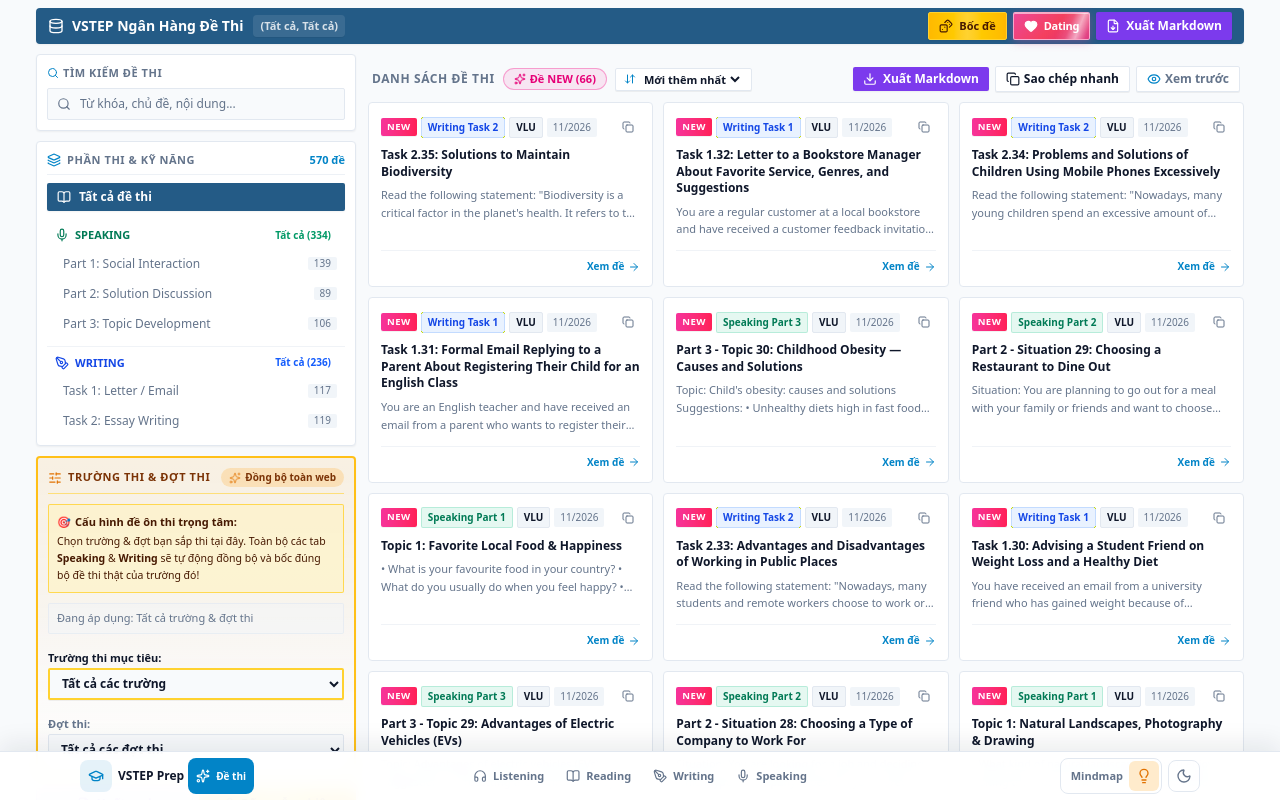
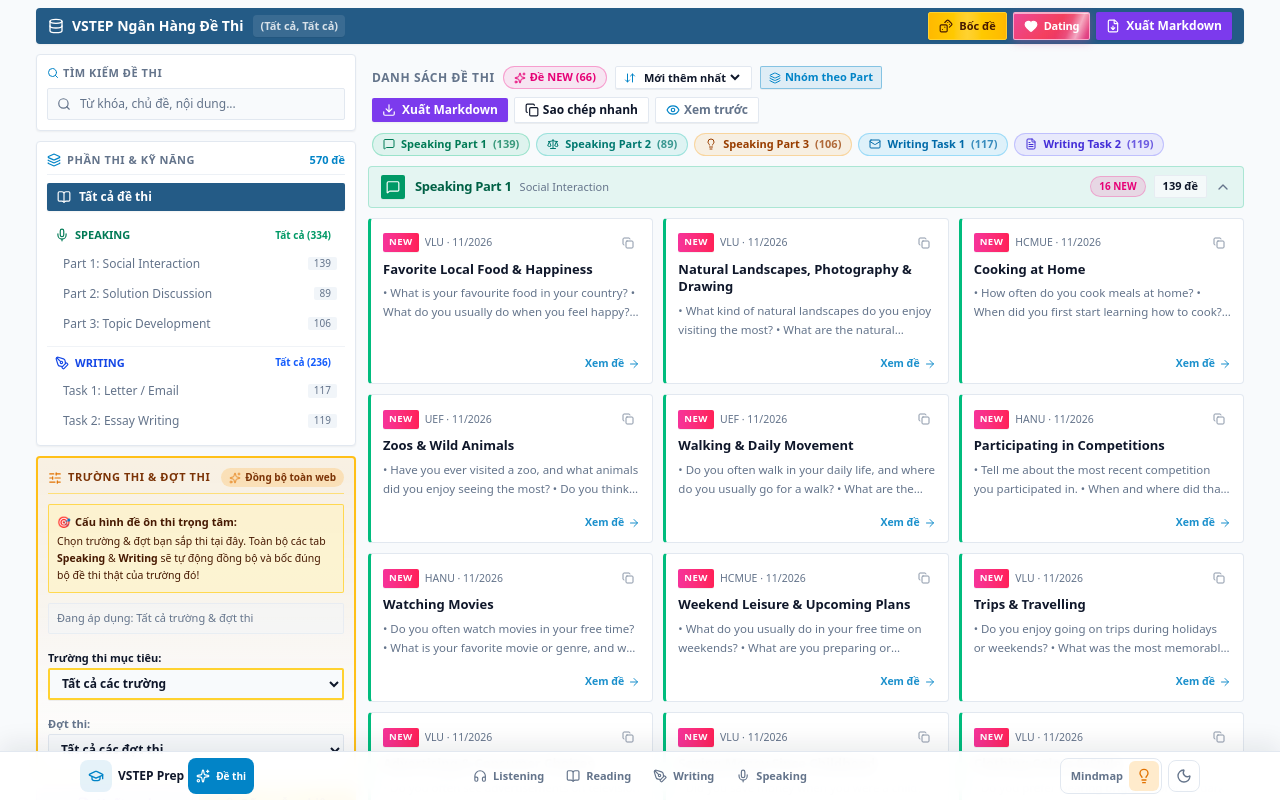
Before and after one commit to dangnk146/vstep, a Next.js app: page /prompts in a window 1280 px wide. Built offline with nearby package versions, Linux system fonts and the light colour scheme.

Commit message:
feat: add PromptList component for rendering and managing exam prompts

```diff
--- a/src/app/prompts/components/PromptList.tsx
+++ b/src/app/prompts/components/PromptList.tsx
@@ -1,17 +1,30 @@
 'use client';
 
-import React from 'react';
+import React, { useMemo, useState } from 'react';
 import {
   ArrowDownUp,
   ArrowRight,
   Check,
+  ChevronDown,
+  ChevronUp,
   Copy,
   Download,
   Eye,
+  FileText,
+  Layers,
+  LayoutGrid,
+  Lightbulb,
   LoaderCircle,
+  Mail,
+  MessageSquare,
+  Scale,
   Sparkles,
 } from 'lucide-react';
-import { getExamCategory, toReadablePromptText, type ExamPrompt } from '@/utils/examPrompts';
+import {
+  toReadablePromptText,
+  type ExamCategory,
+  type ExamPrompt,
+} from '@/utils/examPrompts';
 import type { PromptSortMode } from '../types';
 
 interface PromptListProps {
@@ -33,6 +46,131 @@ interface PromptListProps {
   onOpenExportCurrent: () => void;
 }
 
+type CategoryStyle = {
+  id: ExamCategory;
+  shortLabel: string;
+  label: string;
+  subtitle: string;
+  icon: React.ComponentType<{ className?: string }>;
+  cardBorderLeft: string;
+  badgeClass: string;
+  headerBg: string;
+  headerBorder: string;
+  iconBox: string;
+  titleColor: string;
+  jumpPill: string;
+};
+
+const CATEGORY_ORDER: ExamCategory[] = [
+  'speaking-part1',
+  'speaking-part2',
+  'speaking-part3',
+  'writing-task1',
+  'writing-task2',
+];
+
+const CATEGORY_STYLES: Record<ExamCategory, CategoryStyle> = {
+  'speaking-part1': {
+    id: 'speaking-part1',
+    shortLabel: 'SP Part 1',
+    label: 'Speaking Part 1',
+    subtitle: 'Social Interaction',
+    icon: MessageSquare,
+    cardBorderLeft: 'border-l-emerald-500',
+    badgeClass:
+      'bg-emerald-500/12 text-emerald-700 dark:text-emerald-300 border border-emerald-500/25',
+    headerBg: 'bg-emerald-500/8 dark:bg-emerald-500/12',
+    headerBorder: 'border-emerald-500/25',
+    iconBox: 'bg-emerald-600 text-white',
+    titleColor: 'text-emerald-800 dark:text-emerald-300',
+    jumpPill:
+      'border-emerald-500/30 bg-emerald-500/10 text-emerald-700 dark:text-emerald-300 hover:bg-emerald-500/20',
+  },
+  'speaking-part2': {
+    id: 'speaking-part2',
+    shortLabel: 'SP Part 2',
+    label: 'Speaking Part 2',
+    subtitle: 'Solution Discussion',
+    icon: Scale,
+    cardBorderLeft: 'border-l-teal-500',
+    badgeClass:
+      'bg-teal-500/12 text-teal-700 dark:text-teal-300 border border-teal-500/25',
+    headerBg: 'bg-teal-500/8 dark:bg-teal-500/12',
+    headerBorder: 'border-teal-500/25',
+    iconBox: 'bg-teal-600 text-white',
+    titleColor: 'text-teal-800 dark:text-teal-300',
+    jumpPill:
+      'border-teal-500/30 bg-teal-500/10 text-teal-700 dark:text-teal-300 hover:bg-teal-500/20',
+  },
+  'speaking-part3': {
+    id: 'speaking-part3',
+    shortLabel: 'SP Part 3',
+    label: 'Speaking Part 3',
+    subtitle: 'Topic Development',
+    icon: Lightbulb,
+    cardBorderLeft: 'border-l-amber-500',
+    badgeClass:
+      'bg-amber-500/14 text-amber-800 dark:text-amber-300 border border-amber-500/30',
+    headerBg: 'bg-amber-500/8 dark:bg-amber-500/12',
+    headerBorder: 'border-amber-500/25',
+    iconBox: 'bg-amber-500 text-white',
+    titleColor: 'text-amber-800 dark:text-amber-300',
+    jumpPill:
+      'border-amber-500/30 bg-amber-500/10 text-amber-800 dark:text-amber-300 hover:bg-amber-500/20',
+  },
+  'writing-task1': {
+    id: 'writing-task1',
+    shortLabel: 'WR Task 1',
+    label: 'Writing Task 1',
+    subtitle: 'Letter / Email',
+    icon: Mail,
+    cardBorderLeft: 'border-l-sky-500',
+    badgeClass:
+      'bg-sky-500/12 text-sky-700 dark:text-sky-300 border border-sky-500/25',
+    headerBg: 'bg-sky-500/8 dark:bg-sky-500/12',
+    headerBorder: 'border-sky-500/25',
+    iconBox: 'bg-sky-600 text-white',
+    titleColor: 'text-sky-800 dark:text-sky-300',
+    jumpPill:
+      'border-sky-500/30 bg-sky-500/10 text-sky-700 dark:text-sky-300 hover:bg-sky-500/20',
+  },
+  'writing-task2': {
+    id: 'writing-task2',
+    shortLabel: 'WR Task 2',
+    label: 'Writing Task 2',
+    subtitle: 'Essay Writing',
+    icon: FileText,
+    cardBorderLeft: 'border-l-indigo-500',
+    badgeClass:
+      'bg-indigo-500/12 text-indigo-700 dark:text-indigo-300 border border-indigo-500/25',
+    headerBg: 'bg-indigo-500/8 dark:bg-indigo-500/12',
+    headerBorder: 'border-indigo-500/25',
+    iconBox: 'bg-indigo-600 text-white',
+    titleColor: 'text-indigo-800 dark:text-indigo-300',
+    jumpPill:
+      'border-indigo-500/30 bg-indigo-500/10 text-indigo-700 dark:text-indigo-300 hover:bg-indigo-500/20',
+  },
+};
+
+function cleanCardTitle(title: string): string {
+  return (
+    title
+      .replace(/^Part\s*[123]\s*[-–:]?\s*(?:Situation|Topic)\s*\d*\s*:\s*/i, '')
+      .replace(/^Topic\s*\d+\s*:\s*/i, '')
+      .replace(/^Task\s*[12](?:\.\d+)?\s*:\s*/i, '')
+      .trim() || title
+  );
+}
+
+function cleanCardSnippet(content: string): string {
+  return toReadablePromptText(content)
+    .replace(/^Read the following statement:\s*/i, '')
+    .replace(/^Situation:\s*/i, '')
+    .replace(/^Topic:\s*/i, '')
+    .replace(/\s+/g, ' ')
+    .trim();
+}
+
 export function PromptList({
   prompts,
   isLoading,
@@ -51,6 +189,113 @@ export function PromptList({
   onDownloadCurrent,
   onOpenExportCurrent,
 }: PromptListProps) {
+  const [groupByPart, setGroupByPart] = useState(true);
+  const [collapsedSections, setCollapsedSections] = useState<Partial<Record<ExamCategory, boolean>>>({});
+
+  const groupedSections = useMemo(() => {
+    const map = new Map<ExamCategory, ExamPrompt[]>();
+    for (const p of prompts) {
+      const list = map.get(p.category) || [];
+      list.push(p);
+      map.set(p.category, list);
+    }
+    return CATEGORY_ORDER.map((catId) => ({
+      meta: CATEGORY_STYLES[catId],
+      items: map.get(catId) || [],
+    })).filter((section) => section.items.length > 0);
+  }, [prompts]);
+
+  const hasMultipleParts = groupedSections.length > 1;
+  const shouldRenderGrouped = groupByPart && hasMultipleParts;
+
+  const toggleSection = (catId: ExamCategory) => {
+    setCollapsedSections((prev) => ({ ...prev, [catId]: !prev[catId] }));
+  };
+
+  const jumpToSection = (catId: ExamCategory) => {
+    setCollapsedSections((prev) => ({ ...prev, [catId]: false }));
+    const el = document.getElementById(`prompt-group-${catId}`);
+    el?.scrollIntoView({ behavior: 'smooth', block: 'start' });
+  };
+
+  const renderCard = (prompt: ExamPrompt, showCategoryBadge: boolean) => {
+    const isSelected = selectedPromptId === prompt.id;
+    const style = CATEGORY_STYLES[prompt.category];
+    const isCardCopied = copiedPromptId === prompt.id;
+    const metaLine = [prompt.school, prompt.batch].filter(Boolean).join(' · ');
+
+    return (
+      <div
+        key={prompt.id}
+        onClick={() => onSelectPrompt(prompt)}
+        className={`group relative flex flex-col justify-between rounded-sm border border-l-3 ${style.cardBorderLeft} p-3 text-left transition hover:shadow-sm cursor-pointer ${
+          isSelected
+            ? 'border-[#245b86] bg-[#245b86]/6 ring-1 ring-[#245b86]/30'
+            : 'border-border bg-card hover:border-primary/45'
+        }`}
+      >
+        <div>
+          {/* Clean Top Meta Row */}
+          <div className="mb-1.5 flex items-center justify-between gap-1.5">
+            <div className="flex flex-wrap items-center gap-1.5 min-w-0">
+              {prompt.isNew && (
+                <span className="inline-flex items-center rounded-xs bg-gradient-to-r from-pink-500 to-rose-500 px-1.5 py-0.5 text-[9.5px] font-black uppercase tracking-wider text-white shadow-2xs shrink-0">
+                  NEW
+                </span>
+              )}
+              {showCategoryBadge && (
+                <span
+                  className={`rounded-xs px-1.5 py-0.5 text-[10px] font-bold shrink-0 ${style.badgeClass}`}
+                >
+                  {style.label}
+                </span>
+              )}
+              {metaLine && (
+                <span className="text-[10.5px] font-medium text-muted-foreground truncate">
+                  {metaLine}
+                </span>
+              )}
+            </div>
+
+            <button
+              type="button"
+              onClick={(e) => {
+                e.stopPropagation();
+                onCopyPrompt(prompt);
+              }}
+              title="Sao chép nhanh đề này"
+              className="grid h-6 w-6 shrink-0 place-items-center rounded-xs text-muted-foreground opacity-75 group-hover:opacity-100 hover:bg-muted hover:text-foreground transition cursor-pointer"
+            >
+              {isCardCopied ? (
+                <Check className="h-3 w-3 text-emerald-600" />
+              ) : (
+                <Copy className="h-3 w-3" />
+              )}
+            </button>
+          </div>
+
+          {/* Crisp De-noised Topic Title */}
+          <h3 className="text-[13px] font-extrabold leading-snug text-foreground group-hover:text-primary transition-colors">
+            {cleanCardTitle(prompt.title)}
+          </h3>
+
+          {/* Clean 2-Line Snippet */}
+          <p className="mt-1.5 line-clamp-2 text-[11.5px] leading-relaxed text-muted-foreground font-sans">
+            {cleanCardSnippet(prompt.content)}
+          </p>
+        </div>
+
+        {/* Minimal Footer */}
+        <div className="mt-2.5 flex items-center justify-end pt-1.5 text-[10.5px]">
+          <span className="flex items-center gap-1 font-bold text-primary/90 group-hover:text-primary group-hover:translate-x-0.5 transition-all">
+            <span>Xem đề</span>
+            <ArrowRight className="h-3 w-3" />
+          </span>
+        </div>
+      </div>
+    );
+  };
+
   return (
     <section aria-label="Danh sách đề thi" className="space-y-2.5">
       {/* List Toolbar */}
@@ -97,11 +342,35 @@ export function PromptList({
               </select>
             </div>
           )}
+
+          {!isLoading && hasMultipleParts && (
+            <button
+              type="button"
+              onClick={() => setGroupByPart((prev) => !prev)}
+              title={groupByPart ? 'Đang nhóm theo từng Part — bấm để xem trộn chung' : 'Đang xem trộn chung — bấm để nhóm theo từng Part'}
+              className={`inline-flex items-center gap-1 rounded-xs border px-2 py-0.5 text-[11px] font-bold transition cursor-pointer shadow-2xs ${
+                groupByPart
+                  ? 'border-primary/40 bg-primary/10 text-primary'
+                  : 'border-border bg-card text-muted-foreground hover:text-foreground'
+              }`}
+            >
+              {groupByPart ? (
+                <>
+                  <Layers className="h-3 w-3 shrink-0" />
+                  <span>Nhóm theo Part</span>
+                </>
+              ) : (
+                <>
+                  <LayoutGrid className="h-3 w-3 shrink-0" />
+                  <span>Trộn chung</span>
+                </>
+              )}
+            </button>
+          )}
         </div>
 
         {!isLoading && prompts.length > 0 && (
           <div className="flex flex-wrap items-center gap-1.5">
-            {/* 1. NÚT XUẤT MARKDOWN TRỰC TIẾP - MÀU TÍM NỔI BẬT */}
             <button
               type="button"
               onClick={onDownloadCurrent}
@@ -117,7 +386,6 @@ export function PromptList({
               <span>{isDownloading ? 'Đang tải file...' : 'Xuất Markdown'}</span>
             </button>
 
-            {/* 2. NÚT SAO CHÉP NHANH TOÀN BỘ KẾT QUẢ ĐANG LỌC */}
             <button
               type="button"
               onClick={onCopyAll}
@@ -137,7 +405,6 @@ export function PromptList({
               )}
             </button>
 
-            {/* 3. NÚT XEM TRƯỚC (PREVIEW MODAL) */}
             <button
               type="button"
               onClick={onOpenExportCurrent}
@@ -151,10 +418,30 @@ export function PromptList({
         )}
       </div>
 
+      {/* Quick-Jump Color Pills across Part Sections */}
+      {!isLoading && shouldRenderGrouped && (
+        <div className="flex flex-wrap items-center gap-1.5 px-1">
+          {groupedSections.map(({ meta, items }) => {
+            const Icon = meta.icon;
+            return (
+              <button
+                key={meta.id}
+                type="button"
+                onClick={() => jumpToSection(meta.id)}
+                className={`inline-flex items-center gap-1.5 rounded-full border px-2.5 py-0.5 text-[11px] font-bold transition active:scale-95 cursor-pointer ${meta.jumpPill}`}
+              >
+                <Icon className="h-3 w-3 shrink-0" />
+                <span>{meta.label}</span>
+                <span className="opacity-75">({items.length})</span>
+              </button>
+            );
+          })}
+        </div>
+      )}
+
       {/* SKELETON LOADING STATE */}
       {isLoading ? (
         <div className="space-y-3 animate-fade-in">
-          {/* Shimmer loading banner */}
           <div className="flex items-center justify-between rounded-xs border border-border bg-card p-3 shadow-xs">
             <div className="flex items-center gap-2.5">
               <LoaderCircle className="h-4 w-4 animate-spin text-[#7c3aed]" />
@@ -163,8 +450,7 @@ export function PromptList({
             <span className="text-[11px] text-muted-foreground animate-pulse">Vui lòng đợi giây lát</span>
           </div>
 
-          {/* Grid Skeleton Cards */}
-          <div className="grid grid-cols-1 gap-2.5 sm:grid-cols-2 lg:grid-cols-3 xl:grid-cols-3 2xl:grid-cols-4">
+          <div className="grid grid-cols-1 gap-2.5 sm:grid-cols-2 lg:grid-cols-3 2xl:grid-cols-4">
             {Array.from({ length: 8 }).map((_, idx) => (
               <div
                 key={idx}
@@ -172,7 +458,6 @@ export function PromptList({
               >
                 <div className="flex items-center gap-1.5">
                   <div className="h-4 w-20 rounded-xs bg-muted" />
-                  <div className="h-4 w-12 rounded-xs bg-muted" />
                   <div className="h-4 w-14 rounded-xs bg-muted" />
                 </div>
                 <div className="h-4 w-4/5 rounded-xs bg-muted" />
@@ -180,103 +465,78 @@ export function PromptList({
                   <div className="h-3 w-full rounded-xs bg-muted/60" />
                   <div className="h-3 w-5/6 rounded-xs bg-muted/60" />
                 </div>
-                <div className="flex justify-between items-center pt-2.5 border-t border-border/40">
-                  <div className="h-3 w-24 rounded-xs bg-muted/60" />
-                  <div className="h-3 w-14 rounded-xs bg-muted/60" />
-                </div>
               </div>
             ))}
           </div>
         </div>
       ) : prompts.length > 0 ? (
-        /* PROMPTS GRID */
-        <div className="grid grid-cols-1 gap-2.5 sm:grid-cols-2 lg:grid-cols-3 xl:grid-cols-3 2xl:grid-cols-4">
-          {prompts.map((prompt) => {
-            const isSelected = selectedPromptId === prompt.id;
-            const isSpeaking = prompt.category.startsWith('speaking-');
-            const category = getExamCategory(prompt.category);
-            const isCardCopied = copiedPromptId === prompt.id;
+        shouldRenderGrouped ? (
+          /* GROUPED BY PART SECTIONS (Clean visual separation between Speaking P1/P2/P3 & Writing T1/T2) */
+          <div className="space-y-4">
+            {groupedSections.map(({ meta, items }) => {
+              const Icon = meta.icon;
+              const isCollapsed = Boolean(collapsedSections[meta.id]);
+              const sectionNewCount = items.filter((p) => p.isNew).length;
 
               return (
                 <div
-                key={prompt.id}
-                onClick={() => onSelectPrompt(prompt)}
-                className={`group relative flex flex-col justify-between rounded-sm border p-3 text-left transition hover:shadow-xs cursor-pointer ${
-                  isSelected
-                    ? 'border-[#245b86] bg-[#245b86]/5'
-                    : 'border-border bg-card hover:border-primary/50'
-                }`}
+                  key={meta.id}
+                  id={`prompt-group-${meta.id}`}
+                  className="scroll-mt-3 space-y-2.5"
                 >
-                <div>
-                  {/* Header Tags & Quick Copy Button */}
-                  <div className="mb-2 flex items-center justify-between gap-1">
-                    <div className="flex flex-wrap items-center gap-1">
-                      {prompt.isNew && (
-                        <span className="inline-flex items-center rounded-xs bg-gradient-to-r from-pink-500 to-rose-500 px-1.5 py-0.5 text-[9.5px] font-black uppercase tracking-wider text-white shadow-2xs">
-                          NEW
+                  {/* Section Header */}
+                  <button
+                    type="button"
+                    onClick={() => toggleSection(meta.id)}
+                    className={`flex w-full items-center justify-between gap-2 rounded-sm border ${meta.headerBorder} ${meta.headerBg} px-3 py-2 text-left transition hover:brightness-98 dark:hover:brightness-110 cursor-pointer`}
+                  >
+                    <div className="flex items-center gap-2.5 min-w-0">
+                      <span className={`grid h-6 w-6 shrink-0 place-items-center rounded-xs shadow-2xs ${meta.iconBox}`}>
+                        <Icon className="h-3.5 w-3.5" />
+                      </span>
+                      <div className="flex flex-wrap items-baseline gap-x-2 gap-y-0.5 min-w-0">
+                        <h2 className={`text-xs sm:text-[13px] font-black tracking-tight ${meta.titleColor}`}>
+                          {meta.label}
+                        </h2>
+                        <span className="text-[11px] font-medium text-muted-foreground">
+                          {meta.subtitle}
+                        </span>
+                      </div>
+                    </div>
+
+                    <div className="flex items-center gap-2 shrink-0">
+                      {sectionNewCount > 0 && (
+                        <span className="rounded-full bg-pink-500/15 border border-pink-500/30 px-2 py-0.5 text-[10px] font-black text-pink-600 dark:text-pink-400">
+                          {sectionNewCount} NEW
                         </span>
                       )}
-                      <span
-                        className={`rounded-xs px-1.5 py-0.5 text-[10px] font-bold ${
-                          isSpeaking
-                            ? 'bg-emerald-500/10 text-emerald-700 dark:text-emerald-400 border border-emerald-500/20'
-                            : 'bg-blue-500/10 text-blue-700 dark:text-blue-400 border border-blue-500/20'
-                        }`}
-                      >
-                        {category ? category.label : prompt.category}
+                      <span className="rounded-xs bg-background/80 border border-border/70 px-2 py-0.5 text-[11px] font-bold text-foreground">
+                        {items.length} đề
                       </span>
-                      {prompt.school && (
-                        <span className="rounded-xs bg-muted px-1.5 py-0.5 text-[10px] font-semibold text-foreground border border-border">
-                          {prompt.school}
-                        </span>
-                      )}
-                      {prompt.batch && (
-                        <span className="rounded-xs bg-muted px-1.5 py-0.5 text-[10px] font-medium text-muted-foreground">
-                          {prompt.batch}
-                        </span>
+                      {isCollapsed ? (
+                        <ChevronDown className="h-4 w-4 text-muted-foreground" />
+                      ) : (
+                        <ChevronUp className="h-4 w-4 text-muted-foreground" />
                       )}
                     </div>
+                  </button>
 
-                    {/* Quick Copy on Card */}
-                    <button
-                      type="button"
-                      onClick={(e) => {
-                        e.stopPropagation();
-                        onCopyPrompt(prompt);
-                      }}
-                      title="Sao chép nhanh đề này"
-                      className="grid h-6 w-6 shrink-0 place-items-center rounded-xs text-muted-foreground hover:bg-muted hover:text-foreground transition cursor-pointer"
-                    >
-                      {isCardCopied ? (
-                        <Check className="h-3 w-3 text-emerald-600" />
-                      ) : (
-                        <Copy className="h-3 w-3" />
+                  {/* Cards inside this Part (no redundant Part badge repeated on every card) */}
+                  {!isCollapsed && (
+                    <div className="grid grid-cols-1 gap-2.5 sm:grid-cols-2 lg:grid-cols-3 2xl:grid-cols-4">
+                      {items.map((prompt) => renderCard(prompt, false))}
+                    </div>
                   )}
-                    </button>
-                  </div>
-
-                  {/* Title */}
-                  <h3 className="text-xs font-bold leading-snug text-foreground group-hover:text-primary transition-colors">
-                    {prompt.title}
-                  </h3>
-
-                  {/* Content snippet */}
-                  <p className="mt-1.5 line-clamp-2 text-[11px] leading-relaxed text-muted-foreground font-sans">
-                    {toReadablePromptText(prompt.content)}
-                  </p>
-                </div>
-
-                {/* Card Footer */}
-                <div className="mt-3 flex items-center justify-end border-t border-border/50 pt-2 text-[10px]">
-                  <span className="flex items-center gap-1 font-bold text-primary group-hover:translate-x-0.5 transition-transform">
-                    <span>Xem đề</span>
-                    <ArrowRight className="h-3 w-3" />
-                  </span>
-                </div>
                 </div>
               );
             })}
           </div>
+        ) : (
+          /* SINGLE-PART OR FLAT MIXED GRID */
+          <div className="grid grid-cols-1 gap-2.5 sm:grid-cols-2 lg:grid-cols-3 2xl:grid-cols-4">
+            {prompts.map((prompt) => renderCard(prompt, hasMultipleParts))}
+          </div>
+        )
       ) : (
         <div className="rounded-sm border border-dashed border-border bg-card p-8 text-center">
           <p className="text-sm font-bold text-foreground">Không tìm thấy đề thi phù hợp</p>
```
Lines whose indentation alone changed are shown as unchanged.
